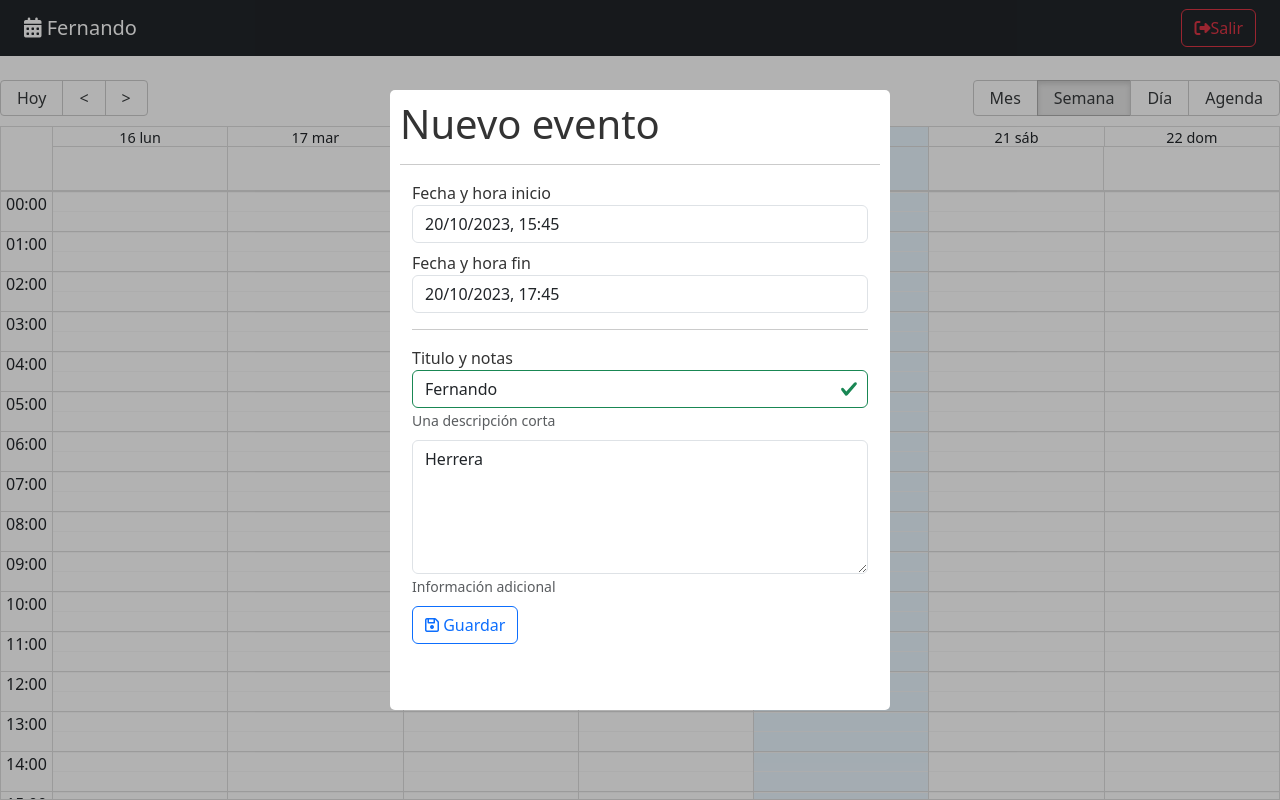
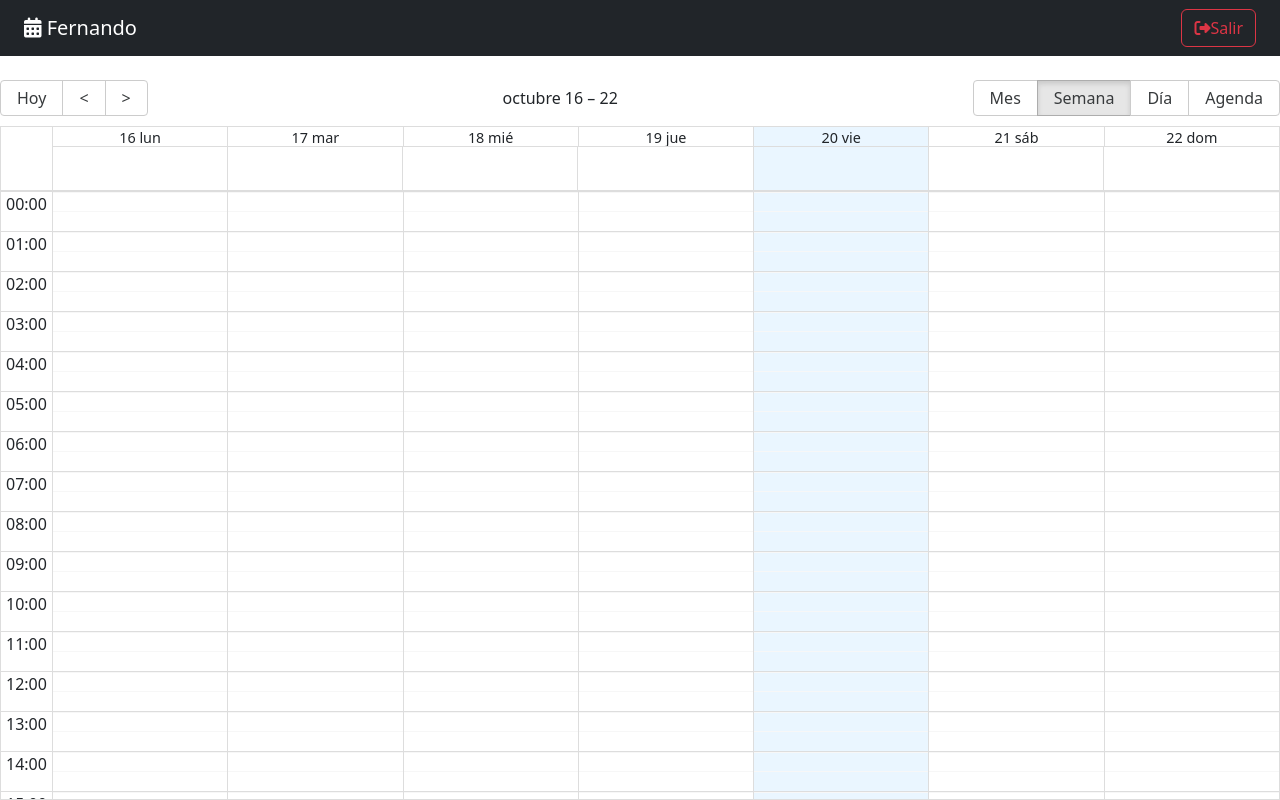
Before and after one commit to AsterixKo/10-calendar, a React (Vite) app: page / in a window 1280 px wide. Built offline with nearby package versions, Linux system fonts and the light colour scheme.

Commit message:
Mostrar y ocultar modal en base al Store

```diff
--- a/src/calendar/components/CalendarModal.jsx
+++ b/src/calendar/components/CalendarModal.jsx
@@ -7,6 +7,7 @@
 import "react-datepicker/dist/react-datepicker.css";
 import Swal from "sweetalert2";
 import "sweetalert2/dist/sweetalert2.min.css";
+import { useUiStore } from "../../hooks";
 
 registerLocale("es", es);
 
@@ -24,7 +25,7 @@
 Modal.setAppElement("#root");
 
 export const CalendarModal = () => {
-  const [isOpen, setIsOpen] = useState(true);
+  const { isDateModalOpen, closeDateModal } = useUiStore();
   const [formSubmited, setFormSubmited] = useState(true);
   const [formValues, setFormValues] = useState({
     title: "Fernando",
@@ -48,8 +49,8 @@
   };
 
   const onCloseModal = () => {
-    console.log("cerrando modal");
-    setIsOpen(false);
+    // console.log("cerrando modal");
+    closeDateModal();
   };
 
   const onSubmit = (event) => {
@@ -76,7 +77,7 @@
 
   return (
     <Modal
-      isOpen={isOpen}
+      isOpen={isDateModalOpen}
       onRequestClose={onCloseModal}
       style={customStyles}
       className="modal"
--- a/src/calendar/pages/CalendarPage.jsx
+++ b/src/calendar/pages/CalendarPage.jsx
@@ -5,6 +5,7 @@
 import { CalendarEvent, CalendarModal, Navbar } from "../";
 import { localizer, getMessagesES } from "../../helpers";
 import { useState } from "react";
+import { useUiStore } from "../../hooks";
 
 const events = [
   {
@@ -21,6 +22,7 @@
 ];
 
 export const CalendarPage = () => {
+  const { openDateModal } = useUiStore();
   const [lastView, setLastView] = useState(
     localStorage.getItem("lastView") || "week"
   );
@@ -38,7 +40,8 @@
   };
 
   const onDoubleClick = (event) => {
-    console.log({ doubleClick: event });
+    // console.log({ doubleClick: event });
+    openDateModal();
   };
 
   const onSelect = (event) => {
--- /dev/null
+++ b/src/hooks/index.js
@@ -0,0 +1 @@
+export * from "./useUiStore";
--- /dev/null
+++ b/src/hooks/useUiStore.js
@@ -0,0 +1,29 @@
+import { useDispatch, useSelector } from "react-redux";
+import { onCloseDateModal, onOpenDateModal } from "../store";
+
+export const useUiStore = () => {
+  const dispatch = useDispatch();
+  const { isDateModalOpen } = useSelector((state) => state.ui);
+
+  const openDateModal = () => {
+    dispatch(onOpenDateModal());
+  };
+
+  const closeDateModal = () => {
+    dispatch(onCloseDateModal());
+  };
+
+  const toogleDateModal = () => {
+    isDateModalOpen ? openDateModal() : closeDateModal();
+  };
+
+  return {
+    // Propiedades
+    isDateModalOpen,
+
+    // Métodos
+    openDateModal,
+    closeDateModal,
+    toogleDateModal,
+  };
+};
--- a/src/store/ui/uiSlice.js
+++ b/src/store/ui/uiSlice.js
@@ -16,4 +16,4 @@
 });
 
 // Action creators are generated for each case reducer function
-export const { ionOpenDateModalncrement, onCloseDateModal } = uiSlice.actions;
+export const { onOpenDateModal, onCloseDateModal } = uiSlice.actions;
```
